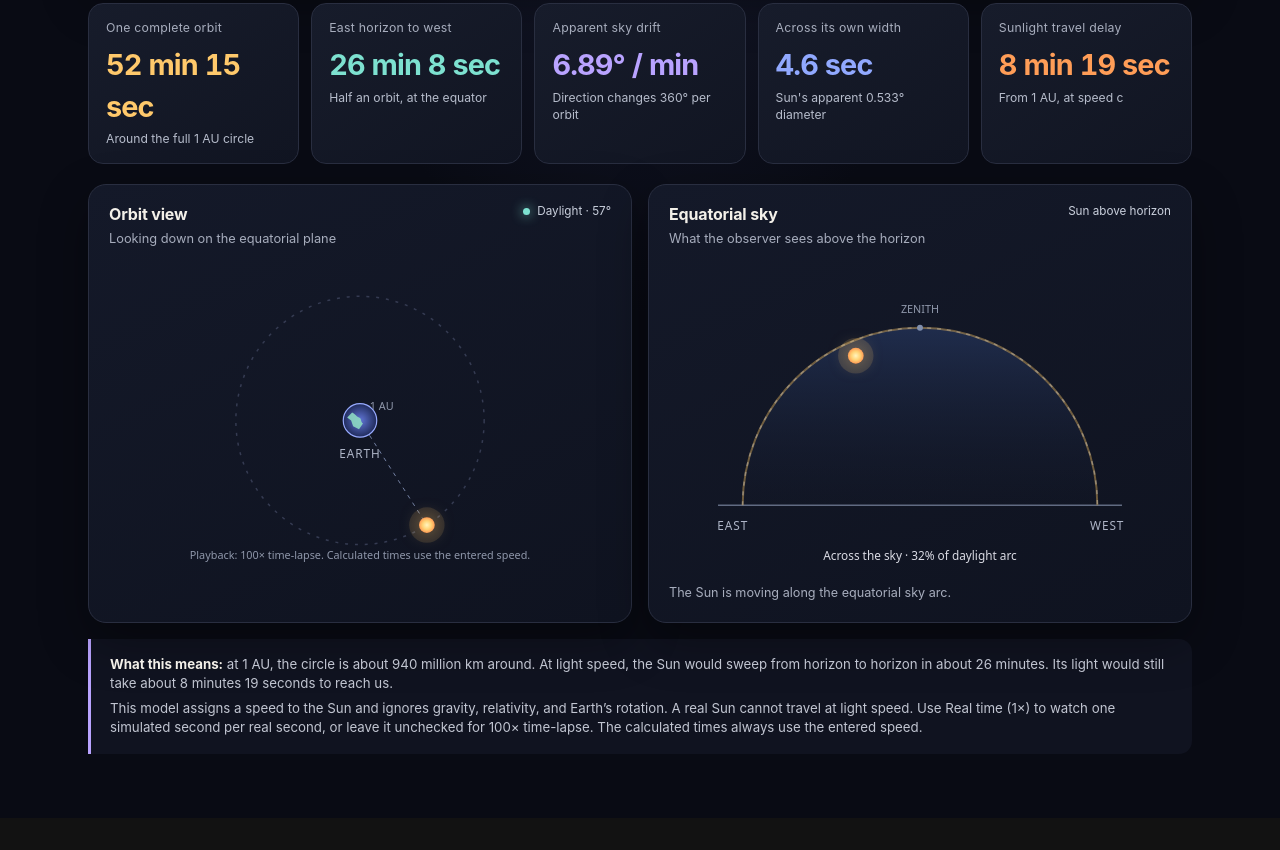
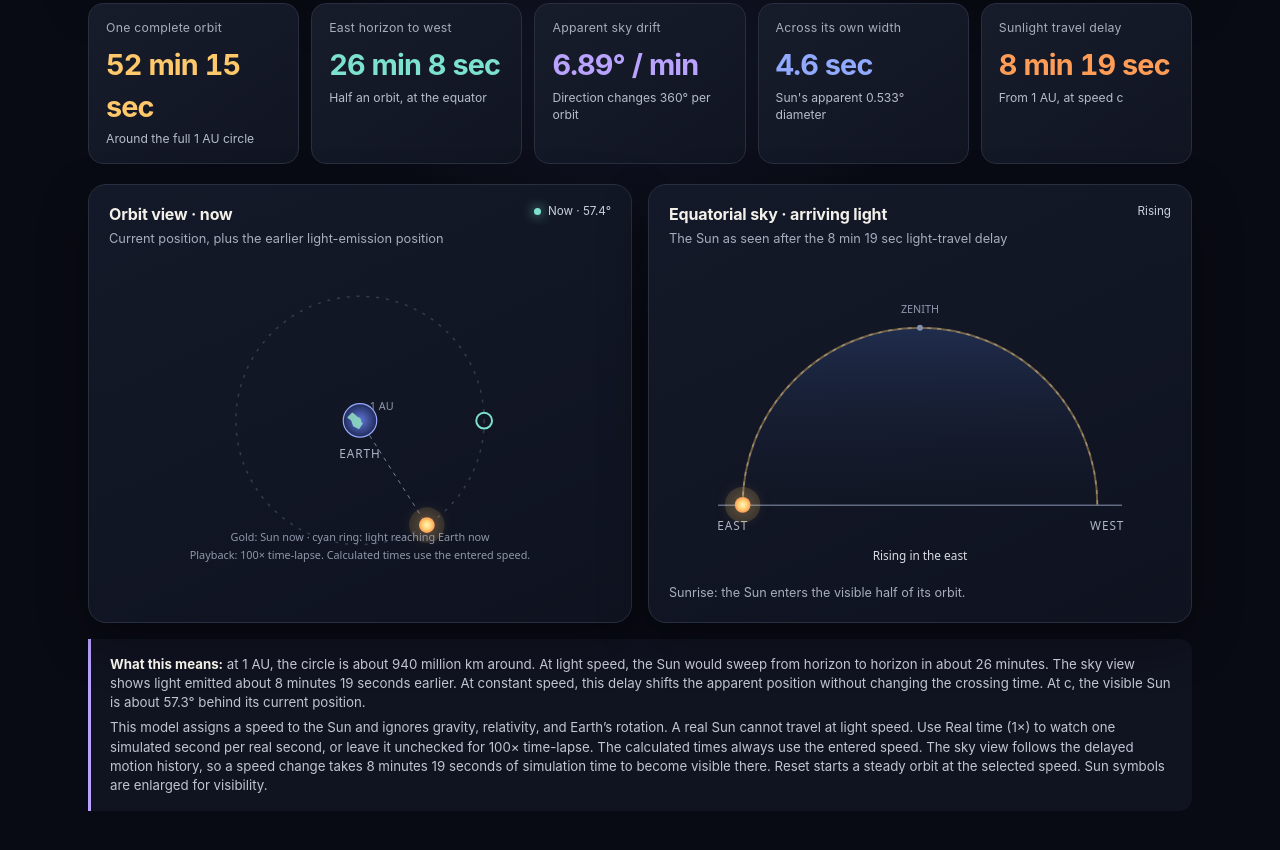
Before and after one commit to kappter/sun-at-light-speed, a plain HTML site: page index.html in a window 1280 px wide. Shown: the part 492-1342 px from the top of the page. Before the commit the page ends 1310 px from the top, so only its background shows below. Drawn offline with Linux system fonts and the light colour scheme.

Commit message:
Render received sunlight using delayed orbital history and distinguish current versus observed position

```diff
--- a/index.html
+++ b/index.html
@@ -42,7 +42,7 @@
 
     <section class="views" aria-label="Two views of the model">
       <article class="view">
-        <div class="view-head"><div><h2>Orbit view</h2><p>Looking down on the equatorial plane</p></div><div class="live"><span class="dot"></span><span id="phase-label">At sunrise · 0°</span></div></div>
+        <div class="view-head"><div><h2>Orbit view · now</h2><p>Current position, plus the earlier light-emission position</p></div><div class="live"><span class="dot"></span><span id="phase-label">At sunrise · 0°</span></div></div>
         <svg class="orbit-svg" viewBox="0 0 520 340" role="img" aria-labelledby="orbit-title orbit-desc">
           <title id="orbit-title">The Sun orbiting Earth at the selected speed</title><desc id="orbit-desc">A top-down diagram showing Earth at the center and the Sun moving around a circular orbit with a radius of one astronomical unit.</desc>
           <defs><radialGradient id="earth-fill"><stop stop-color="#6176d7"/><stop offset="1" stop-color="#202b5b"/></radialGradient><radialGradient id="sun-fill"><stop stop-color="#fff4bf"/><stop offset=".55" stop-color="#ffd375"/><stop offset="1" stop-color="#ff9b55"/></radialGradient></defs>
@@ -50,12 +50,14 @@
           <circle cx="260" cy="174" r="3" fill="#74809b"/><line id="radius-line" x1="260" y1="174" x2="386" y2="174" stroke="#7380a2" stroke-width="1" stroke-dasharray="4 5"/>
           <text x="270" y="163" class="svg-small">1 AU</text>
           <circle cx="260" cy="174" r="17" fill="url(#earth-fill)" stroke="#97aaff" stroke-width="1.2"/><path d="M252 166c4 2 4 4 7 5 3 1 1 4 4 6l-4 6-6-3-2-6-4-3z" fill="#8dd9c2" opacity=".9"/><text x="260" y="212" text-anchor="middle" class="svg-label">EARTH</text>
+          <circle id="emitted-sun" cx="386" cy="174" r="8" fill="none" stroke="#7de1d0" stroke-width="2"/>
           <circle id="sun-halo" cx="386" cy="174" r="18" fill="#ffc96b" opacity=".13"/><circle id="sun-dot" class="star-glow" cx="386" cy="174" r="8" fill="url(#sun-fill)"/>
+          <text x="260" y="296" text-anchor="middle" class="svg-small">Gold: Sun now · cyan ring: light reaching Earth now</text>
           <text id="playback-note" x="260" y="315" text-anchor="middle" class="svg-small">Playback: 100× time-lapse. Calculated times use the entered speed.</text>
         </svg>
       </article>
       <article class="view">
-        <div class="view-head"><div><h2>Equatorial sky</h2><p>What the observer sees above the horizon</p></div><div class="live"><span id="sky-state">Sun above horizon</span></div></div>
+        <div class="view-head"><div><h2>Equatorial sky · arriving light</h2><p>The Sun as seen after the 8 min 19 sec light-travel delay</p></div><div class="live"><span id="sky-state">Sun above horizon</span></div></div>
         <svg class="sky-svg" viewBox="0 0 520 340" role="img" aria-labelledby="sky-title sky-desc">
           <title id="sky-title">The Sun's apparent path across the equatorial sky</title><desc id="sky-desc">A half-circle arc from the east horizon to the west horizon. The Sun is visible on this arc during half of its orbit.</desc>
           <defs><linearGradient id="sky-grad" x1="0" y1="0" x2="0" y2="1"><stop stop-color="#24345a" stop-opacity=".74"/><stop offset="1" stop-color="#141a2b" stop-opacity=".14"/></linearGradient></defs>
@@ -72,7 +74,7 @@
       </article>
     </section>
 
-    <aside class="foot"><p><strong>What this means:</strong> at 1 AU, the circle is about 940 million km around. At light speed, the Sun would sweep from horizon to horizon in about 26 minutes. Its light would still take about 8 minutes 19 seconds to reach us.</p><p>This model assigns a speed to the Sun and ignores gravity, relativity, and Earth’s rotation. A real Sun cannot travel at light speed. Use Real time (1×) to watch one simulated second per real second, or leave it unchecked for 100× time-lapse. The calculated times always use the entered speed.</p></aside>
+    <aside class="foot"><p><strong>What this means:</strong> at 1 AU, the circle is about 940 million km around. At light speed, the Sun would sweep from horizon to horizon in about 26 minutes. The sky view shows light emitted about 8 minutes 19 seconds earlier. At constant speed, this delay shifts the apparent position without changing the crossing time. At c, the visible Sun is about 57.3° behind its current position.</p><p>This model assigns a speed to the Sun and ignores gravity, relativity, and Earth’s rotation. A real Sun cannot travel at light speed. Use Real time (1×) to watch one simulated second per real second, or leave it unchecked for 100× time-lapse. The calculated times always use the entered speed. The sky view follows the delayed motion history, so a speed change takes 8 minutes 19 seconds of simulation time to become visible there. Reset starts a steady orbit at the selected speed. Sun symbols are enlarged for visibility.</p></aside>
   </main>
   <script>
     (()=>{
@@ -80,22 +82,27 @@
       const range=document.getElementById('speed-range'), input=document.getElementById('speed-value');
       const ui={speedC:document.getElementById('speed-c'),period:document.getElementById('period'),daylight:document.getElementById('daylight'),angular:document.getElementById('angular'),disk:document.getElementById('disk-crossing'),delay:document.getElementById('light-delay'),sun:document.getElementById('sun-dot'),halo:document.getElementById('sun-halo'),line:document.getElementById('radius-line'),skySun:document.getElementById('sky-sun'),skyHalo:document.getElementById('sky-sun-halo'),skyState:document.getElementById('sky-state'),skyMessage:document.getElementById('sky-message'),skyCaption:document.getElementById('sky-caption'),phase:document.getElementById('phase-label'),play:document.getElementById('play')};
       const realTime=document.getElementById('real-time');
-      let speed=C, phase=0, running=true, playback=100, last=performance.now();
+      let speed=C, phase=0, running=true, playback=100, last=performance.now(), simulatedTime=0;
+      const lightDelay=AU/C;
+      let history=[{time:-lightDelay,phase:-speed/AU*lightDelay,omega:speed/AU}];
+      function observedPhase(){const t=simulatedTime-lightDelay;let segment=history[0];for(const item of history){if(item.time>t)break;segment=item;}return segment.phase+segment.omega*(t-segment.time);}
       const fmtTime=(s)=>{if(!Number.isFinite(s))return '∞'; if(s<60)return `${s.toFixed(s<10?1:0)} sec`; let rem=Math.round(s),h=Math.floor(rem/3600),m=Math.floor((rem%3600)/60),sec=rem%60; if(h)return `${h} hr ${m} min`; if(m)return sec?`${m} min ${sec} sec`:`${m} min`; return `${sec} sec`;};
       const compact=(n,d=2)=>Number(n).toLocaleString('en-US',{maximumFractionDigits:d});
-      function setSpeed(v){speed=Math.max(0,Math.min(C,Number.isFinite(v)?v:0));range.value=String(Math.round(speed/C*100));input.value=String(Number(speed.toFixed(3)));updateMetrics();draw();}
+      function setSpeed(v){advance(performance.now());speed=Math.max(0,Math.min(C,Number.isFinite(v)?v:0));history.push({time:simulatedTime,phase:phase,omega:speed/AU});range.value=String(Math.round(speed/C*100));input.value=String(Number(speed.toFixed(3)));updateMetrics();draw();}
       function updateMetrics(){const sec=speed===0?Infinity:2*Math.PI*AU/speed; const angular=speed/AU*180/Math.PI*60;
         ui.speedC.textContent=`${compact(speed/C*100,1)}% of c`;ui.period.textContent=fmtTime(sec);ui.daylight.textContent=fmtTime(sec/2);ui.angular.textContent=speed===0?'0° / min':`${compact(angular,2)}° / min`;ui.disk.textContent=speed===0?'∞':fmtTime(SOLAR_DIAMETER_DEG/angular*60);ui.delay.textContent=fmtTime(AU/C);
       }
       function draw(){const a=phase, cx=260,cy=174,r=126,x=cx+r*Math.cos(a),y=cy+r*Math.sin(a);ui.sun.setAttribute('cx',x);ui.sun.setAttribute('cy',y);ui.halo.setAttribute('cx',x);ui.halo.setAttribute('cy',y);ui.line.setAttribute('x2',x);ui.line.setAttribute('y2',y);
-        const deg=((a*180/Math.PI)%360+360)%360, visible=deg<=180;ui.phase.textContent=`${visible?(deg<1?'At sunrise':deg>179?'At sunset':`Daylight · ${Math.round(deg)}°`):`Night · ${Math.round(deg)}°`}`;
-        if(visible){const q=deg/180, sx=80+360*q, sy=260-180*Math.sin(Math.PI*q);ui.skySun.style.display='';ui.skyHalo.style.display='';ui.skySun.setAttribute('cx',sx);ui.skySun.setAttribute('cy',sy);ui.skyHalo.setAttribute('cx',sx);ui.skyHalo.setAttribute('cy',sy);ui.skyState.textContent=deg<3?'Rising':deg>177?'Setting':'Sun above horizon';ui.skyMessage.textContent=deg<3?'Rising in the east':deg>177?'Setting in the west':Math.abs(deg-90)<4?'At the zenith':`Across the sky · ${Math.round(deg/180*100)}% of daylight arc`;ui.skyCaption.textContent=deg<3?'Sunrise: the Sun enters the visible half of its orbit.':deg>177?'Sunset: the Sun leaves the visible half of its orbit.':'The Sun is moving along the equatorial sky arc.';}else{ui.skySun.style.display='none';ui.skyHalo.style.display='none';ui.skyState.textContent='Below horizon';ui.skyMessage.textContent='Night side of the orbit';ui.skyCaption.textContent='The Sun is on the far half of its orbit, below this observer’s horizon.';}
+        const emitted=observedPhase();document.getElementById('emitted-sun').setAttribute('cx',cx+r*Math.cos(emitted));document.getElementById('emitted-sun').setAttribute('cy',cy+r*Math.sin(emitted));
+        const currentDeg=((a*180/Math.PI)%360+360)%360;ui.phase.textContent=`Now · ${currentDeg.toFixed(1)}°`;
+        const deg=((emitted*180/Math.PI)%360+360)%360, visible=deg<=180;
+        if(visible){const theta=deg*Math.PI/180, sx=260-180*Math.cos(theta), sy=260-180*Math.sin(theta);ui.skySun.style.display='';ui.skyHalo.style.display='';ui.skySun.setAttribute('cx',sx);ui.skySun.setAttribute('cy',sy);ui.skyHalo.setAttribute('cx',sx);ui.skyHalo.setAttribute('cy',sy);ui.skyState.textContent=deg<3?'Rising':deg>177?'Setting':'Sun above horizon';ui.skyMessage.textContent=deg<3?'Rising in the east':deg>177?'Setting in the west':Math.abs(deg-90)<4?'At the zenith':`Across the sky · ${Math.round(deg/180*100)}% of daylight arc`;ui.skyCaption.textContent=deg<3?'Sunrise: the Sun enters the visible half of its orbit.':deg>177?'Sunset: the Sun leaves the visible half of its orbit.':'Arriving light: the Sun’s position 8 min 19 sec earlier. Symbol enlarged.';}else{ui.skySun.style.display='none';ui.skyHalo.style.display='none';ui.skyState.textContent='Below horizon';ui.skyMessage.textContent='Night side of the orbit';ui.skyCaption.textContent='The arriving sunlight places the Sun below the horizon, even if its current position is above it.';}
       }
-      function advance(now){const elapsed=Math.max(0,(now-last)/1000);last=now;const dt=playback===1?elapsed:Math.min(elapsed,.1);if(running&&speed>0)phase=(phase+(speed/AU)*playback*dt)%(Math.PI*2);}
+      function advance(now){const elapsed=Math.max(0,(now-last)/1000);last=now;const dt=playback===1?elapsed:Math.min(elapsed,.1);if(running){simulatedTime+=playback*dt;phase+=(speed/AU)*playback*dt;while(history.length>1&&history[1].time<=simulatedTime-lightDelay)history.shift();}}
       function frame(now){advance(now);draw();requestAnimationFrame(frame);}
       realTime.addEventListener('change',()=>{advance(performance.now());playback=realTime.checked?1:100;document.getElementById('playback-status').textContent=playback===1?'Playback: real time (1×)':'Playback: 100× time-lapse';document.getElementById('playback-note').textContent=playback===1?'Playback: real time (1×). Calculated times use the entered speed.':'Playback: 100× time-lapse. Calculated times use the entered speed.';draw();});
       range.addEventListener('input',()=>setSpeed(C*Number(range.value)/100));input.addEventListener('input',()=>{if(input.value!=='')setSpeed(Number(input.value));});input.addEventListener('change',()=>{if(input.value===''||!Number.isFinite(Number(input.value)))setSpeed(0);});
-      ui.play.addEventListener('click',()=>{advance(performance.now());running=!running;ui.play.textContent=running?'Pause animation':'Resume animation';ui.play.setAttribute('aria-pressed',String(running));last=performance.now();});document.getElementById('reset').addEventListener('click',()=>{last=performance.now();phase=0;draw();});
+      ui.play.addEventListener('click',()=>{advance(performance.now());running=!running;ui.play.textContent=running?'Pause animation':'Resume animation';ui.play.setAttribute('aria-pressed',String(running));last=performance.now();});document.getElementById('reset').addEventListener('click',()=>{last=performance.now();simulatedTime=0;phase=0;history=[{time:-lightDelay,phase:-speed/AU*lightDelay,omega:speed/AU}];draw();});
       updateMetrics();draw();requestAnimationFrame(frame);
     })();
   </script>
```
